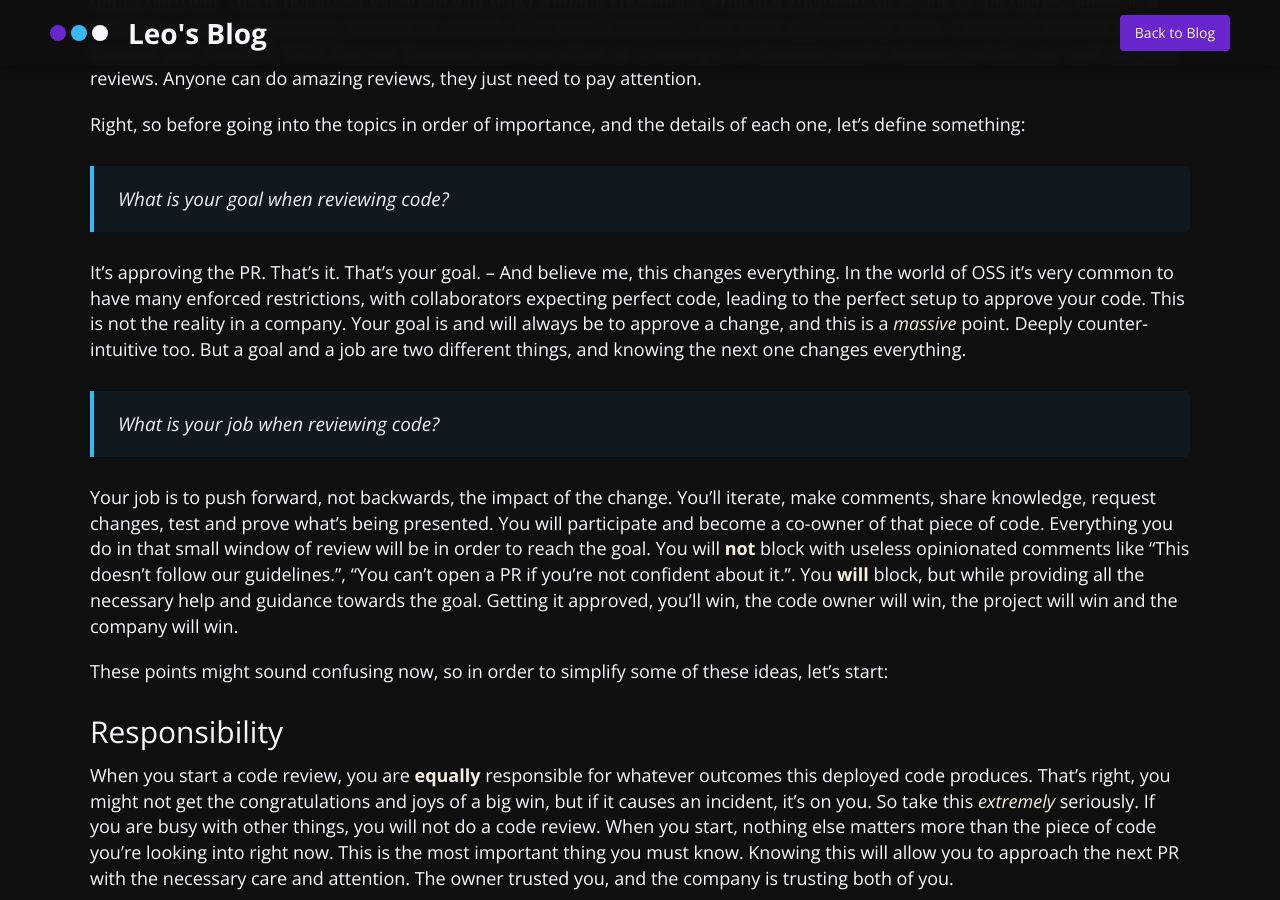
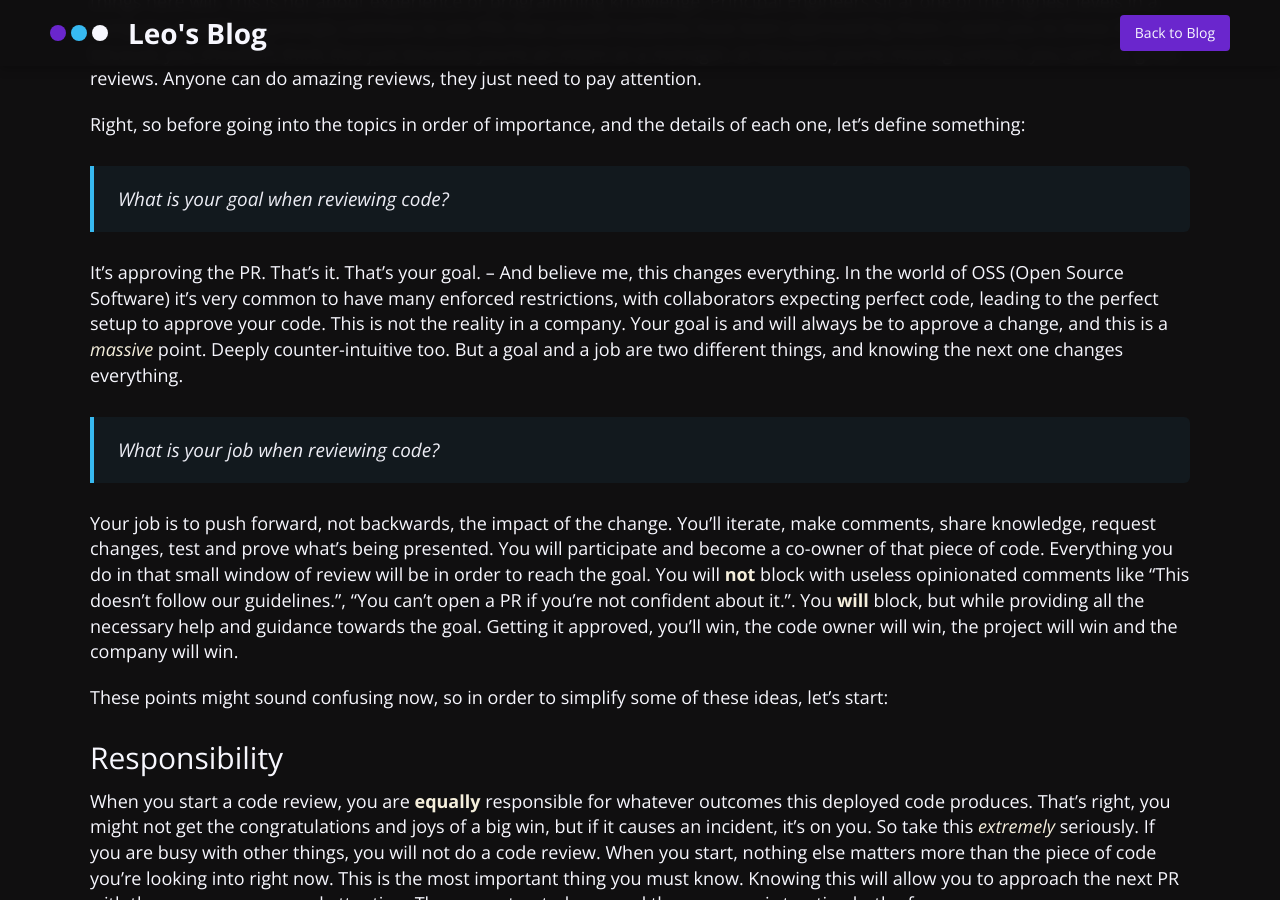
Before and after one commit to dantetekanem/dantetekanem.github.io, a Jekyll site: the page built from _posts/2026-04-18-code-reviews-matter-a-freaking-lot.md, in a window 1280 px wide and 900 px high, scrolled down 948 px. Built offline with Jekyll 4.4.1, drawn with Linux system fonts in a browser that asks for light colours.

Commit message:
explain acronym

```diff
--- a/_posts/2026-04-18-code-reviews-matter-a-freaking-lot.md
+++ b/_posts/2026-04-18-code-reviews-matter-a-freaking-lot.md
@@ -24,7 +24,7 @@ Right, so before going into the topics in order of importance, and the details o
 
 > What is your goal when reviewing code?
 
-It's approving the PR. That's it. That's your goal. -- And believe me, this changes everything. In the world of OSS it's very common to have many enforced restrictions, with collaborators expecting perfect code, leading to the perfect setup to approve your code. This is not the reality in a company. Your goal is and will always be to approve a change, and this is a *massive* point. Deeply counter-intuitive too.
+It's approving the PR. That's it. That's your goal. -- And believe me, this changes everything. In the world of OSS (Open Source Software) it's very common to have many enforced restrictions, with collaborators expecting perfect code, leading to the perfect setup to approve your code. This is not the reality in a company. Your goal is and will always be to approve a change, and this is a *massive* point. Deeply counter-intuitive too.
 But a goal and a job are two different things, and knowing the next one changes everything.
 
 > What is your job when reviewing code?
```
Also changed, not shown: 2 other files.
